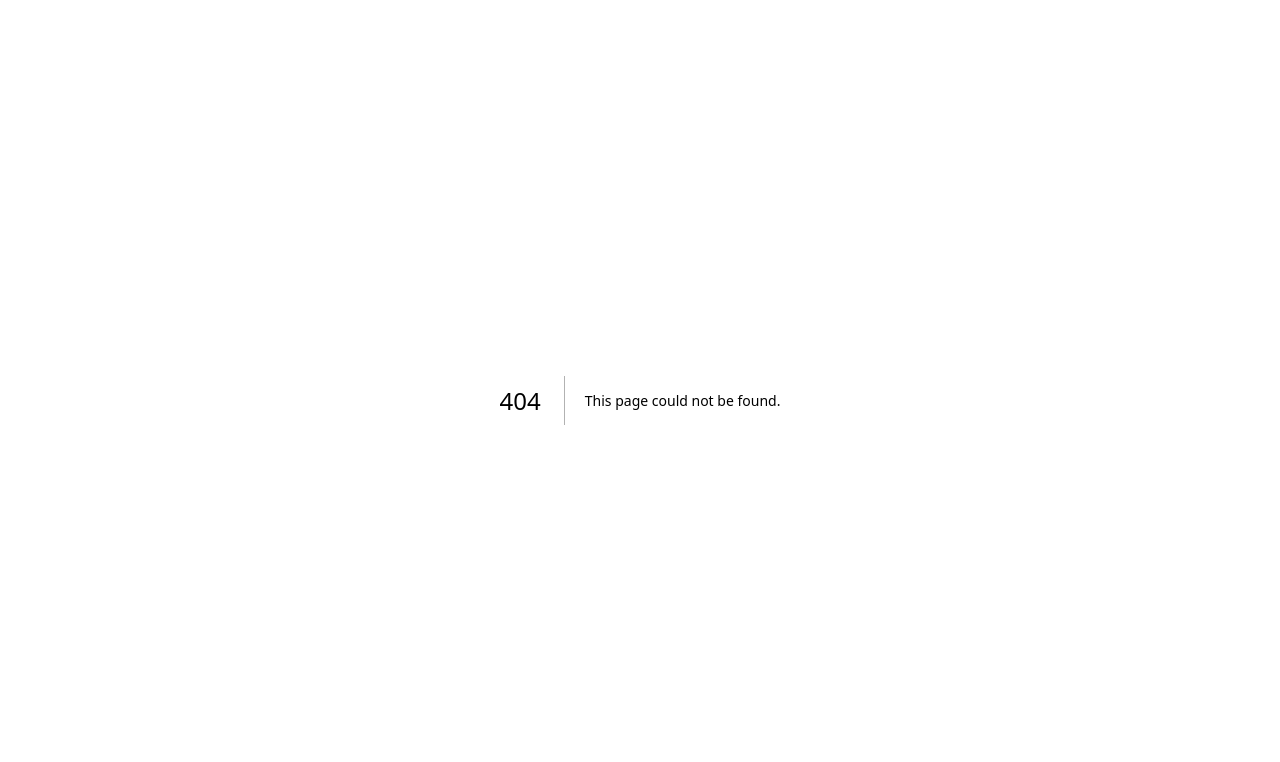
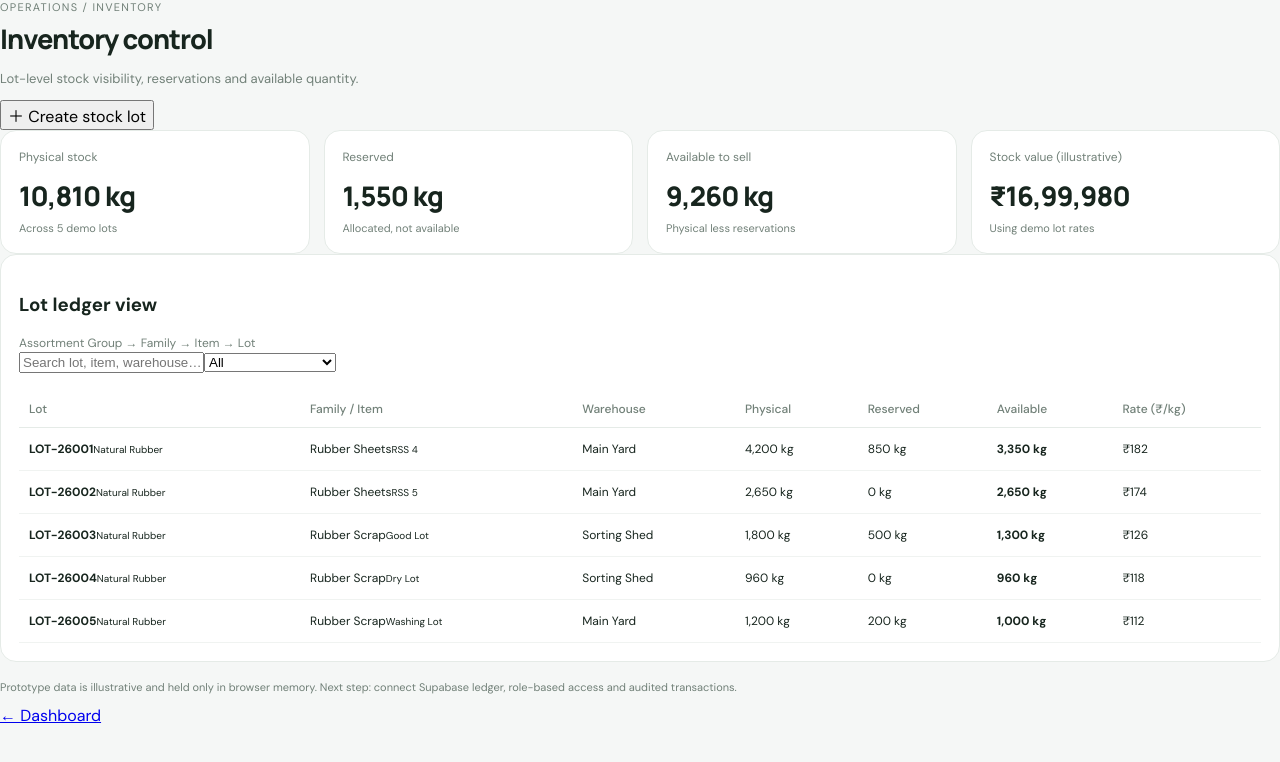
Before and after one commit to alsopranab/CHANDRABALARUBBER, a Next.js app in the folder erp/: page /inventory in a window 1280 px wide. Before the commit this address had no page. Shown: the top 762 px of the page. Built offline with nearby package versions, Linux system fonts and the light colour scheme.

Commit message:
Build ERP inventory prototype and expand schema

```diff
--- /dev/null
+++ b/erp/app/inventory/page.tsx
@@ -0,0 +1,18 @@
+"use client";
+import {useMemo,useState} from "react";
+import Link from "next/link";
+type Stock={code:string;group:string;family:string;item:string;lot:string;warehouse:string;qty:number;reserved:number;rate:number;status:string};
+const seed:Stock[]=[
+{code:"LOT-26001",group:"Natural Rubber",family:"Rubber Sheets",item:"RSS 4",lot:"LOT-26001",warehouse:"Main Yard",qty:4200,reserved:850,rate:182,status:"Available"},
+{code:"LOT-26002",group:"Natural Rubber",family:"Rubber Sheets",item:"RSS 5",lot:"LOT-26002",warehouse:"Main Yard",qty:2650,reserved:0,rate:174,status:"Available"},
+{code:"LOT-26003",group:"Natural Rubber",family:"Rubber Scrap",item:"Good Lot",lot:"LOT-26003",warehouse:"Sorting Shed",qty:1800,reserved:500,rate:126,status:"Available"},
+{code:"LOT-26004",group:"Natural Rubber",family:"Rubber Scrap",item:"Dry Lot",lot:"LOT-26004",warehouse:"Sorting Shed",qty:960,reserved:0,rate:118,status:"Available"},
+{code:"LOT-26005",group:"Natural Rubber",family:"Rubber Scrap",item:"Washing Lot",lot:"LOT-26005",warehouse:"Main Yard",qty:1200,reserved:200,rate:112,status:"Available"},
+];
+export default function InventoryPage(){const [rows,setRows]=useState(seed);const [q,setQ]=useState("");const [group,setGroup]=useState("All");const [show,setShow]=useState(false);const [draft,setDraft]=useState({item:"",family:"Rubber Sheets",qty:"",rate:"",warehouse:"Main Yard"});
+const filtered=useMemo(()=>rows.filter(r=>(group==="All"||r.group===group)&&[r.item,r.family,r.lot,r.warehouse].join(" ").toLowerCase().includes(q.toLowerCase())),[rows,q,group]);
+const physical=rows.reduce((s,r)=>s+r.qty,0),reserved=rows.reduce((s,r)=>s+r.reserved,0),available=physical-reserved;
+return <div className="inventory-page"><div className="page-head"><div><div className="eyebrow">Operations / Inventory</div><h1 className="h1">Inventory control</h1><p className="sub">Lot-level stock visibility, reservations and available quantity.</p></div><button className="primary" onClick={()=>setShow(!show)}>＋ Create stock lot</button></div>
+<div className="grid4"><div className="kpi"><div className="kpi-label">Physical stock</div><div className="kpi-value">{physical.toLocaleString()} kg</div><div className="kpi-foot">Across {rows.length} demo lots</div></div><div className="kpi"><div className="kpi-label">Reserved</div><div className="kpi-value">{reserved.toLocaleString()} kg</div><div className="kpi-foot">Allocated, not available</div></div><div className="kpi"><div className="kpi-label">Available to sell</div><div className="kpi-value">{available.toLocaleString()} kg</div><div className="kpi-foot">Physical less reservations</div></div><div className="kpi"><div className="kpi-label">Stock value (illustrative)</div><div className="kpi-value">₹{rows.reduce((s,r)=>s+r.qty*r.rate,0).toLocaleString("en-IN")}</div><div className="kpi-foot">Using demo lot rates</div></div></div>
+{show&&<section className="panel create-panel"><h3>Create a demo lot</h3><p className="panel-sub">This prototype adds an in-memory record only. It does not save to Supabase.</p><div className="form-grid"><label>Item<input value={draft.item} onChange={e=>setDraft({...draft,item:e.target.value})} placeholder="e.g. RSS 4"/></label><label>Family<select value={draft.family} onChange={e=>setDraft({...draft,family:e.target.value})}><option>Rubber Sheets</option><option>Rubber Scrap</option><option>Rubber Chemicals</option><option>Industrial Supplies</option></select></label><label>Quantity (kg)<input type="number" value={draft.qty} onChange={e=>setDraft({...draft,qty:e.target.value})}/></label><label>Rate / kg (₹)<input type="number" value={draft.rate} onChange={e=>setDraft({...draft,rate:e.target.value})}/></label><label>Warehouse<input value={draft.warehouse} onChange={e=>setDraft({...draft,warehouse:e.target.value})}/></label></div><button className="primary" onClick={()=>{if(!draft.item||!draft.qty||Number(draft.qty)<=0)return;const code="LOT-DEMO-"+String(rows.length+1).padStart(3,"0");setRows([{code,group:"Natural Rubber",family:draft.family,item:draft.item,lot:code,warehouse:draft.warehouse,qty:Number(draft.qty),reserved:0,rate:Number(draft.rate||0),status:"Available"},...rows]);setDraft({item:"",family:"Rubber Sheets",qty:"",rate:"",warehouse:"Main Yard"});setShow(false)}}>Add demo record</button></section>}
+<div className="panel table-panel"><div className="toolbar"><div><h3>Lot ledger view</h3><div className="panel-sub">Assortment Group → Family → Item → Lot</div></div><div className="filters"><input placeholder="Search lot, item, warehouse…" value={q} onChange={e=>setQ(e.target.value)}/><select value={group} onChange={e=>setGroup(e.target.value)}><option>All</option><option>Natural Rubber</option><option>Rubber Chemicals</option><option>Industrial Supplies</option></select></div></div><div className="table-scroll"><table className="table"><thead><tr><th>Lot</th><th>Family / Item</th><th>Warehouse</th><th>Physical</th><th>Reserved</th><th>Available</th><th>Rate (₹/kg)</th></tr></thead><tbody>{filtered.map(r=><tr key={r.code}><td><strong>{r.lot}</strong><small>{r.group}</small></td><td>{r.family}<small>{r.item}</small></td><td>{r.warehouse}</td><td>{r.qty.toLocaleString()} kg</td><td>{r.reserved.toLocaleString()} kg</td><td><strong>{(r.qty-r.reserved).toLocaleString()} kg</strong></td><td>₹{r.rate.toLocaleString()}</td></tr>)}</tbody></table>{filtered.length===0&&<p className="panel-sub">No matching lots.</p>}</div></div><p className="footer-note">Prototype data is illustrative and held only in browser memory. Next step: connect Supabase ledger, role-based access and audited transactions.</p><Link href="/">← Dashboard</Link></div>}
```
